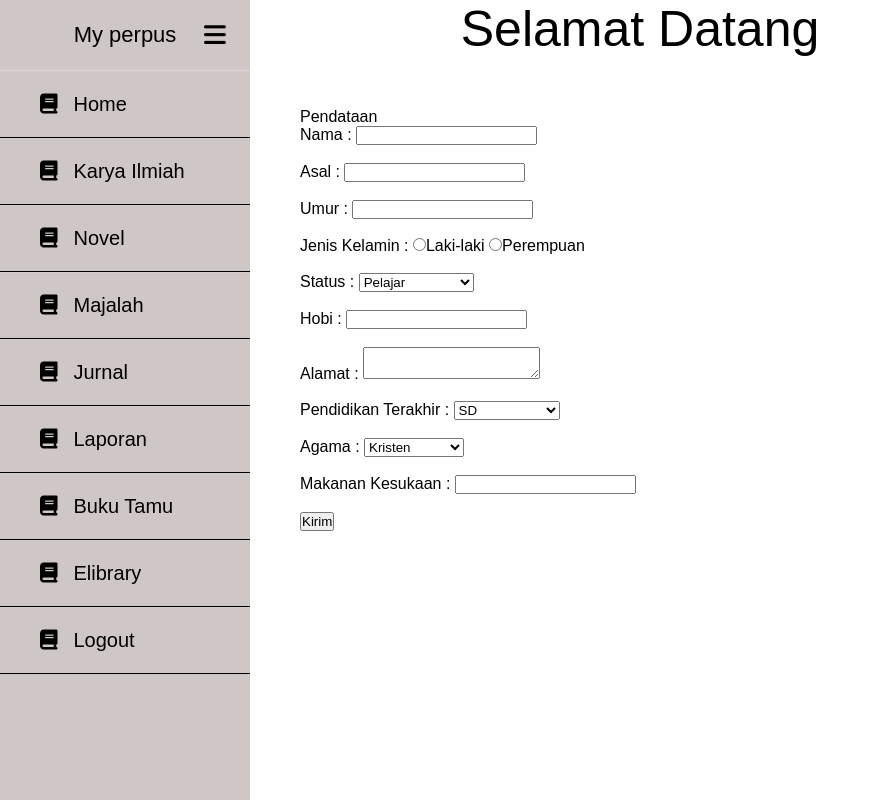
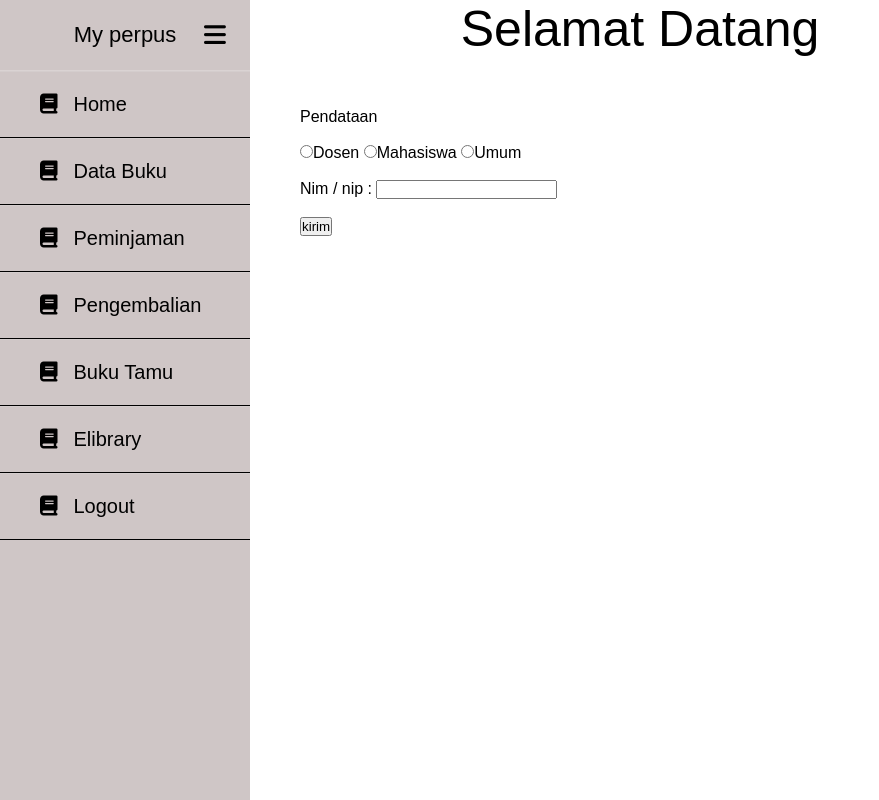
Before and after one commit to andhikakrstn/perpustakaan, a PHP site: page /home.php in a window 1280 px wide. Shown: the whole page, without its empty margins (0-879 px from the left). Run offline with PHP 8.4, Linux system fonts and the light colour scheme; some libraries are stand-ins or nearby versions.

Commit message:
perubahan tampilan home

```diff
--- a/home.php
+++ b/home.php
@@ -14,11 +14,9 @@
     <header>My perpus</header>
     <ul>
         <li><a href="#"><i class="fas fa-book"></i>Home</a></li>
-        <li><a href="Karya_ilmiah/list_buku.php"><i class="fas fa-book"></i>Karya Ilmiah</a></li>
-        <li><a href="#"><i class="fas fa-book"></i>Novel</a></li>
-        <li><a href="#"><i class="fas fa-book"></i>Majalah</a></li>
-        <li><a href="#"><i class="fas fa-book"></i>Jurnal</a></li>
-        <li><a href="#"><i class="fas fa-book"></i>Laporan</a></li>
+        <li><a href="Modul_buku/list_buku.php"><i class="fas fa-book"></i>Data Buku</a></li>
+        <li><a href="#"><i class="fas fa-book"></i>Peminjaman</a></li>
+        <li><a href="#"><i class="fas fa-book"></i>Pengembalian</a></li>
         <li><a href="#"><i class="fas fa-book"></i>Buku Tamu</a></li>
         <li><a href="#"><i class="fas fa-book"></i>Elibrary</a></li>
         <li><a href="logout.php"><i class="fas fa-book"></i>Logout</a></li>
@@ -26,40 +24,17 @@
     </div>
     <h2>Selamat Datang</h2>
 <form action="home.php" method="post">
-            <legend>Pendataan</legend>
-            Nama : <input type="text" name="nama"><br><br>
-            Asal : <input type="text" name="asal"><br><br>
-            Umur : <input type="text" name="umur"><br><br>
-            Jenis Kelamin :
-            <input type="radio" name="jk" value="Laki-Laki">Laki-laki
-            <input type="radio" name="jk" value="Perempuan">Perempuan <br><br>
-            Status :
-            <select name="status">
-                <option>Pelajar</option>
-                <option>Belum Menikah</option>
-                <option>Sudah Menikah</option>
-            </select><br> <br>
-            Hobi : <input type="text" name="hobi"><br><br>
-            Alamat : <textarea name="alamat"></textarea><br><br>
-            Pendidikan Terakhir :
-            <select name="pt">
-                <option>SD</option>
-                <option>SMP</option>
-                <option>SMA/K</option>
-                <option>Kuliah</option>
-                <option>Tidak Sekolah</option>
-            </select> <br> <br>
-            Agama :
-            <select name="agama">
-                <option>Kristen</option>
-                <option>Katolik</option>
-                <option>Islam</option>
-                <option>Hindu</option>
-                <option>Budha</option>
-                <option>Kong hu Chu</option>
-            </select><br><br>
-            Makanan Kesukaan : <input type="text" name="makes"><br><br>
-            <button type="submit">Kirim</button>
+            <legend>Pendataan</legend><br>
+            <input type="radio" name="Dosen" value="Dosen">Dosen
+            <input type="radio" name="Mahasiswa" value="Mahasiswa">Mahasiswa
+            <input type="radio" name="Umum" value="Umum">Umum <br><br>
+            <label>Nim / nip :</label>
+            <input type="text" name="Nim / nip"><br><br>
+            <tr>
+				<td colspan="2" align="right">
+					<input type="submit" name="kirim" id="kirim" value="kirim" class="btn btn-kirim">
+				</td>
+			</tr>
     </form>
 </body>
 </html>
```
Also changed, not shown: style.css (line endings or trailing spaces).
